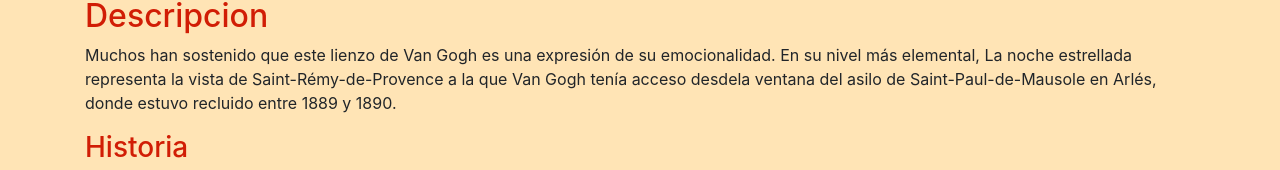
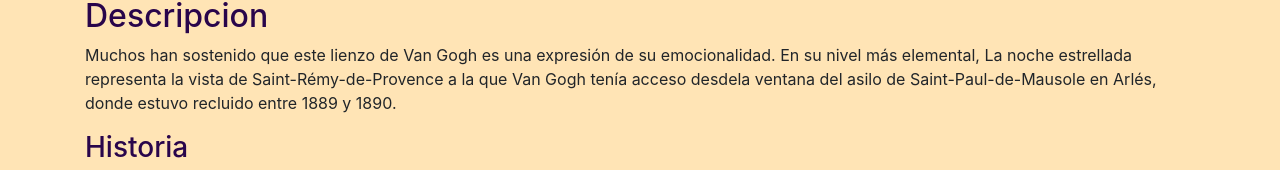
Before and after one commit to JavieraConcha/Actividad-Ground-Zero, a plain HTML site: page arte.html in a window 1280 px wide. Shown: the part 203-373 px from the top of the page. Drawn offline with nearby package versions, Linux system fonts and the light colour scheme.

Commit message:
Add files via upload

```diff
--- a/arte_style.css
+++ b/arte_style.css
@@ -3,7 +3,7 @@
 }
 
 .subtitle{
-    color: rgb(209, 29, 5);
+    color: rgb(41, 5, 75);
 }
 body{
     background-color: moccasin;
```
